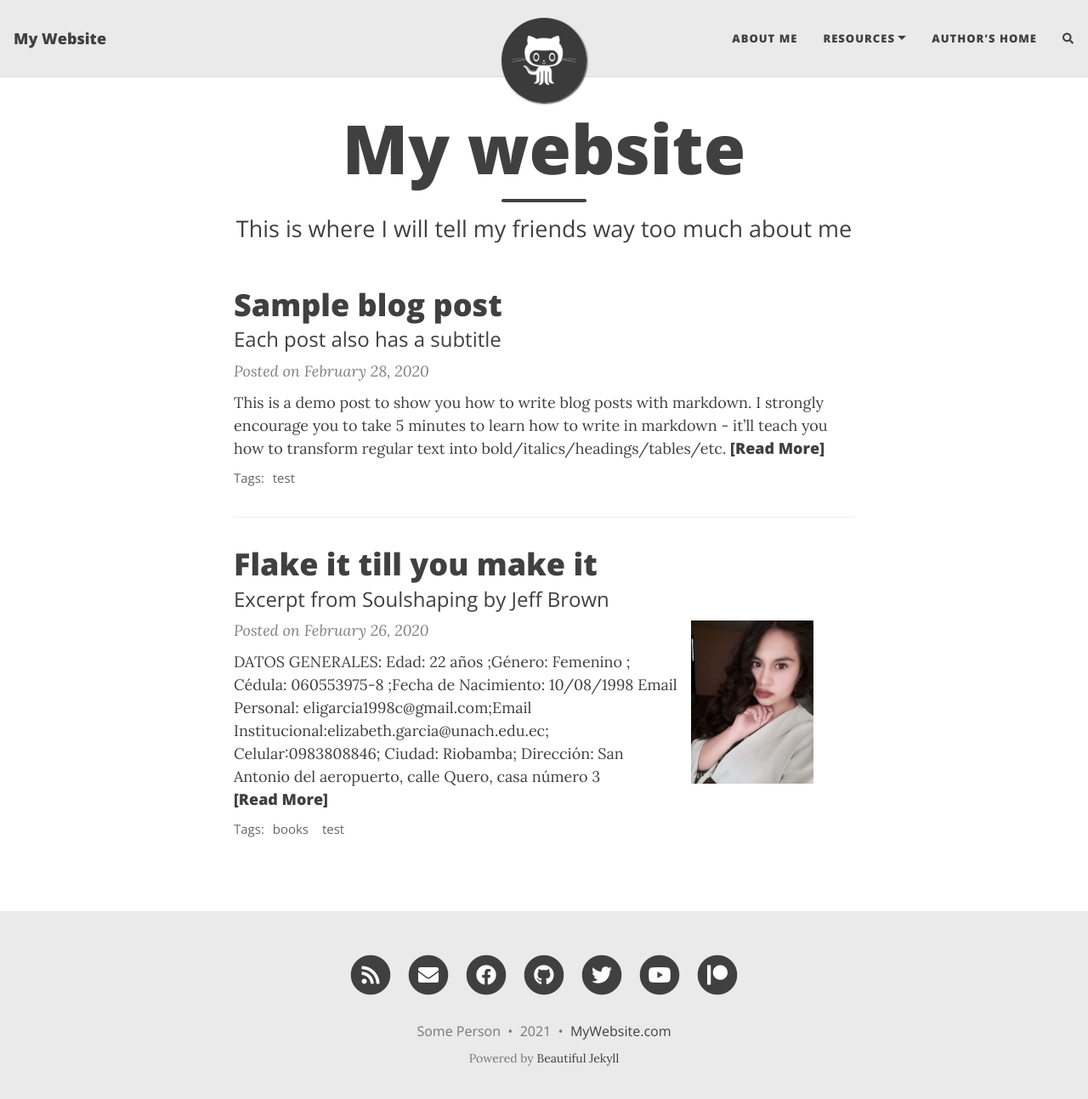
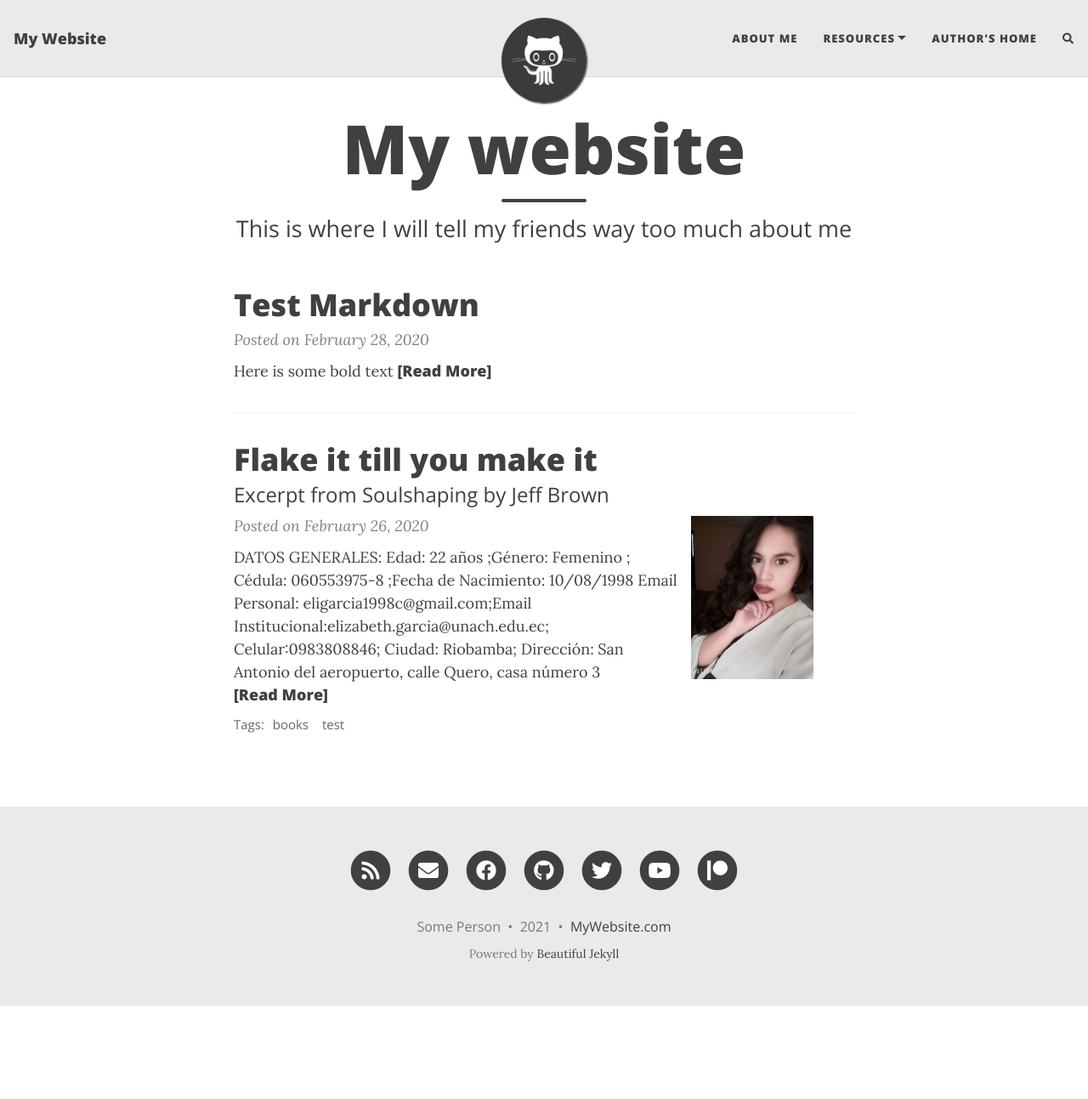
Before and after one commit to Eligarcia10/Eligarcia10.github.io, a Jekyll site: the page built from index.html, in a window 1280 px wide and 1306 px high. Shown: the top 1293 px of the window at 85% size. Built offline with Jekyll 4.4.1, drawn with Linux system fonts in a browser that asks for light colours; nearby versions of some CDN libraries; the list of posts is cut into pages by our own code; comment, search, counter and statistics services are not loaded.

Commit message:
Update 2020-02-28-test-markdown.md

```diff
--- a/_posts/2020-02-28-test-markdown.md
+++ b/_posts/2020-02-28-test-markdown.md
@@ -1,14 +1,3 @@
----
-layout: post
-title: Sample blog post
-subtitle: Each post also has a subtitle
-gh-repo: daattali/beautiful-jekyll
-gh-badge: [star, fork, follow]
-tags: [test]
-comments: true
----
-
-This is a demo post to show you how to write blog posts with markdown.  I strongly encourage you to [take 5 minutes to learn how to write in markdown](https://markdowntutorial.com/) - it'll teach you how to transform regular text into bold/italics/headings/tables/etc.
 
 **Here is some bold text**
 
```
